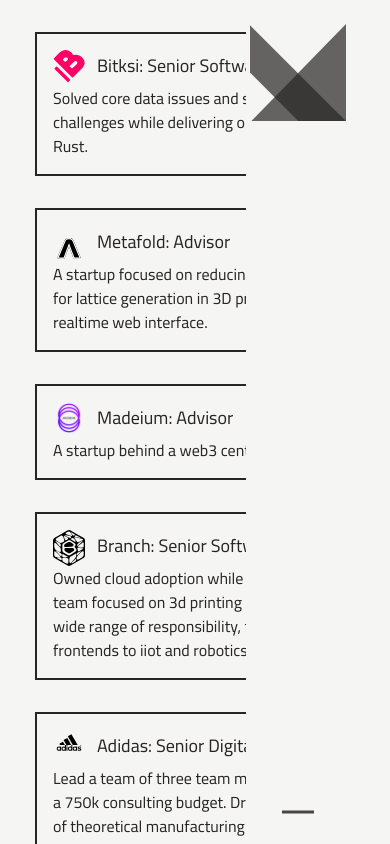
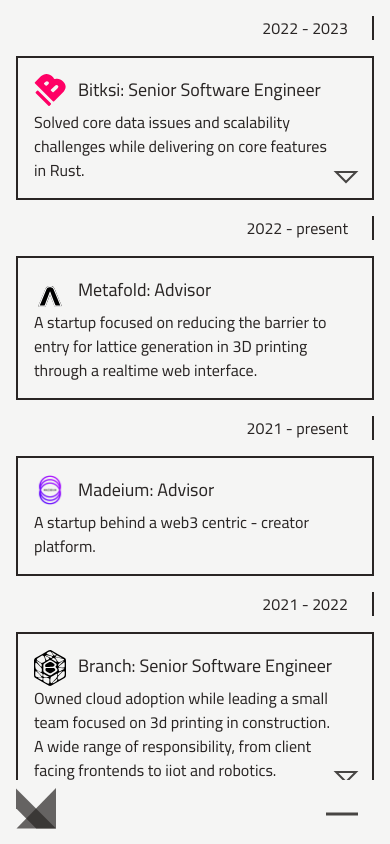
Before and after one commit to jdilla52/portfolio, a Next.js app: page /experience in a window 390 px wide. Built offline with nearby package versions, Linux system fonts and the light colour scheme; a web font is replaced by a local one.

Commit message:
updated for multiple screens

```diff
--- a/src/assets/scrollable_arrow.tsx
+++ b/src/assets/scrollable_arrow.tsx
@@ -38,7 +38,7 @@
     }, [props])
 
     return (
-        <button className="h-4 w-full overflow-visible" onClick={() => scrollToTop()}>
+        <button className="overflow-visible" onClick={() => scrollToTop()}>
             <Arrow t={scroll}/>
         </button>
     )
--- a/src/components/experience_card.tsx
+++ b/src/components/experience_card.tsx
@@ -20,20 +20,20 @@
     // todo add collapse on move out of screen
     // todo add animation for expand
     return (
-        <div className="flex flex-row font-cairo" ref={ref}>
+        <div className="flex flex-col md:flex-row font-cairo" ref={ref}>
             {/*{expanded ? <>*/}
-            {!expanded && <div className="flex flex-row w-36 border-r-2 border-stone-800 items-center justify-end">
+            {!expanded && <div className="flex flex-row md:w-36 border-r-2 border-stone-800 items-center justify-end">
                 <div className="pr-6">
                     {props.date.length === 1 && <p className="">{props.date[0]}</p>}
                     {props.date.length === 2 && <p className="">{props.date[0]} - {props.date[1]}</p>}
                 </div>
             </div>}
             <div
-                className={`flex flex-row grow justify-between border-2 border-stone-800 ${expanded ? "w-full" : "w-96"} p-4 ml-16 my-4`}
+                className={`flex flex-row grow justify-between border-2 border-stone-800 ${expanded ? "w-full" : "md:w-96"} p-4 md:ml-16 my-4`}
                 onClick={() => props.projects ? setExpanded() : () => null}>
 
-                <div className="shrink flex flex-col items-left justify-center">
-                    <button className="flex flex-row items-center gap-3 pb-1 hover:underline"
+                <div className="shrink flex flex-col items-center justify-center">
+                    <button className="flex flex-row items-center w-full gap-3 pb-1 hover:underline"
                             onClick={(e) => goTo(e, props.link)}>
                         {props.image ?
                             <div className="h-8 w-8"><Image height={90} width={90} src={props.image} alt={"./"}/>
--- a/src/components/project_card.tsx
+++ b/src/components/project_card.tsx
@@ -25,35 +25,36 @@
              onClick={() => setExpanded()} ref={ref}>
             <div className="flex flex-row justify-between content-between pl-6 p-4 gap-7">
                 <div className="grow flex flex-col">
-                    <div className="flex flex-row items-center justify-between gap-3 pb-2">
+                    <div className="flex flex-row items-center gap-3 pb-2">
                         {props.thumb && <div className="h-28 w-36 flex-none">
                             <Image className="h-28 w-36 flex-none" src={props.thumb}
                                    height={100} width={100} alt={"./"}/></div>}
-                        <div className="grow flex-none flex flex-col justify-center">
+                        <div className="flex flex-col justify-center">
                             <h3 className="text-lg">{props.name}</h3>
-                            <p className="flex-none">{props.description}</p>
+                            <p className="max-w-prose">{props.description}</p>
                         </div>
                     </div>
                     {(expanded && props.sections) &&
                         <div className="flex flex-col text-sm gap-1 pt-3 gap-4">
                             {props.sections.map((section: Section) => {
                                 return (
-                                    <div key={section.details} className="flex flex-row w-full">
+                                    <div key={section.details}
+                                         className={`flex ${section.image ? "flex-col" : "flex-row"} md:flex-row w-full`}>
                                         {section.link &&
                                             <button
-                                                className="h-6 w-6 mr-4 self-end self-center justify-self-center flex-none"
+                                                className="h-6 w-6 m-4 self-end self-center justify-self-center flex-none"
                                                 onClick={(e) => goTo(e, section.link)}>
                                                 <Github/>
                                             </button>}
                                         {section.image ?
-                                            <Image className="w-1/2 flex-none" src={section.image}
+                                            <Image className="w-full md:w-56 flex-none" src={section.image}
                                                    width={400} height={400} alt={"./"}/> : null}
                                         <div className="flex flex-col flex-grow p-2">
                                             {section.title ?
                                                 <>
                                                     <h4 className="flex-none">{section.title.toUpperCase()}</h4>
                                                     <p className="">{section.details}</p>
-                                                </> : <p className="p-8">{section.details}</p>}
+                                                </> : <p className="md:p-8">{section.details}</p>}
                                         </div>
                                     </div>
                                 )
--- a/src/data/experience.json
+++ b/src/data/experience.json
@@ -15,9 +15,9 @@
           "name": "Floor prices & alerts",
           "description": "A feature to alert users when their assets changed price and internal api for floor prices.",
           "details": [
-            "Established an internal api and store for all floor prices for a given contract.",
+            "Established an internal api and stored for all floor prices for given chains.",
             "Used polling and kafka to keep internal data stores up to date.",
-            "Setup pipeline to check user alerts and send notifications."
+            "Setup pipelines to check user alerts and send notifications."
           ],
           "link": "https://twitter.com/bitski/status/1611467053176860672?cxt=HHwWgMDR_eavit0sAAAA",
           "image": "/bitski1.png"
--- a/src/data/projects.json
+++ b/src/data/projects.json
@@ -32,7 +32,7 @@
       "name": "Bevy Test",
       "link": "https://github.com/jdilla52/bevy_test",
       "description": "A simple bevy chess game.",
-      "thumb": "/bevy_test1.png",
+      "thumb": "/bevy_test2.png",
       "sections": [
         {
           "details": "A simple chess game written in rust using the bevy game engine. It's based on an excellent but old introduction to Bevy. The game is a work in progress and is not yet complete.",
--- a/src/pages/experience.tsx
+++ b/src/pages/experience.tsx
@@ -46,10 +46,10 @@
         setExpanded({...init_state, [name]: !expanded[name]})
     }
     return (
-        <div className="relative fixed w-screen h-screen flex flex-row bg-stone-100">
-            <div className="overflow-auto w-screen" ref={outerRef}>
-                <div className="grow w-[calc(100%-theme(space.36))] flex flex-col items-center p-4
-            text-stone-800 overflow-auto scrollbar">
+        <div className="relative fixed w-screen h-screen flex md:flex-row sm:flex-col bg-stone-100">
+            <div className="overflow-y-auto w-screen mb-16 md:mb-0" ref={outerRef}>
+                <div className="grow sm:w-full md:w-[calc(100%-theme(space.36))] flex flex-col items-center p-4
+            text-stone-800">
                     {experienceData.roles.map((role: Role) => {
                         return (
                             <ExperienceCard key={role.headline} props={role} expanded={expanded[getRoleKey(role)]}
@@ -57,15 +57,19 @@
                         )
                     })}
                 </div>
+                <div
+                    className="fixed flex md:flex-col bottom-0 left-0 right-0 md:right-0 md:left-[calc(100%-theme(space.36))] md:top-0 items-end md:items-center justify-between">
+                    <div className="w-10 md:w-24 h-10 md:h-24 m-4 md:mr-12">
+                        <Link href="/">
+                            <Logo/>
+                        </Link>
+                    </div>
+                    <div className="w-8 md:w-10 h-8 mr-8 m-2">
+                        <ScrollableArrow outerRef={getRef}/>
+                    </div>
+                </div>
             </div>
-            <div className="fixed flex flex-col right-5 h-screen w-36 p-6 justify-between">
-                <div className="flex-col items-center">
-                    <Link href="/">
-                        <Logo/>
-                    </Link>
-                </div>
-                <ScrollableArrow outerRef={getRef}/>
-            </div>
+
         </div>
     )
 }
--- a/src/pages/index.tsx
+++ b/src/pages/index.tsx
@@ -9,7 +9,7 @@
     return (
         <>
             <main className="fixed w-screen h-screen flex flex-col items-center justify-center
-            font-sans font-normal leading-relaxed text-stone-800 body-font font-cairo">
+            font-sans font-normal leading-relaxed text-stone-800 bg-stone-100 body-font font-cairo">
                 <div className="w-48 p-6">
                     <Logo/>
                 </div>
--- a/src/pages/projects.tsx
+++ b/src/pages/projects.tsx
@@ -42,8 +42,8 @@
     }
     return (
         <div className="relative fixed w-screen h-screen flex flex-row bg-stone-100">
-            <div className="overflow-auto w-screen item-center" ref={outerRef}>
-                <div className="grow flex flex-col max-w-3xl ml-16 justify-self-center
+            <div className="overflow-auto w-screen item-center mb-16 md:mb-0" ref={outerRef}>
+                <div className="grow flex flex-col max-w-3xl md:ml-16 justify-self-center
             text-stone-800 overflow-auto scrollbar gap-4">
                     {projectData.projects.map((project: Project) => {
                         return (
@@ -54,13 +54,16 @@
                     }
                 </div>
             </div>
-            <div className="fixed flex flex-col right-5 h-screen w-36 p-6 justify-between">
-                <div className="flex-col items-center">
+            <div
+                className="fixed flex md:flex-col bottom-0 left-0 right-0 md:right-0 md:left-[calc(100%-theme(space.36))] md:top-0 items-end md:items-center justify-between">
+                <div className="w-10 md:w-24 h-10 md:h-24 m-4 md:mr-12">
                     <Link href="/">
                         <Logo/>
                     </Link>
                 </div>
-                <ScrollableArrow outerRef={getRef}/>
+                <div className="w-8 md:w-10 h-8 mr-8 m-2">
+                    <ScrollableArrow outerRef={getRef}/>
+                </div>
             </div>
         </div>
     )
```
Also changed, not shown: src/pages/_document.tsx (+7 -7 lines).
